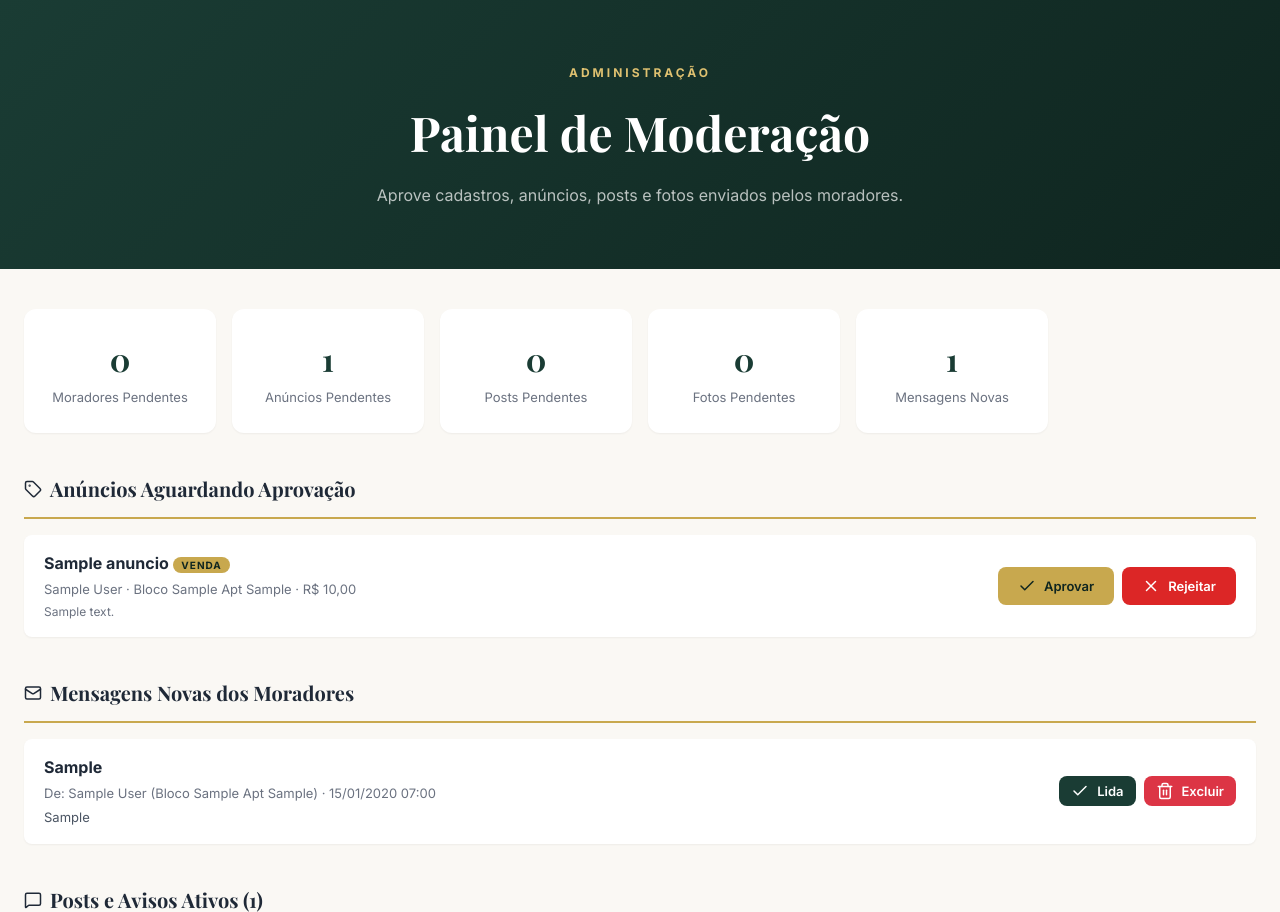
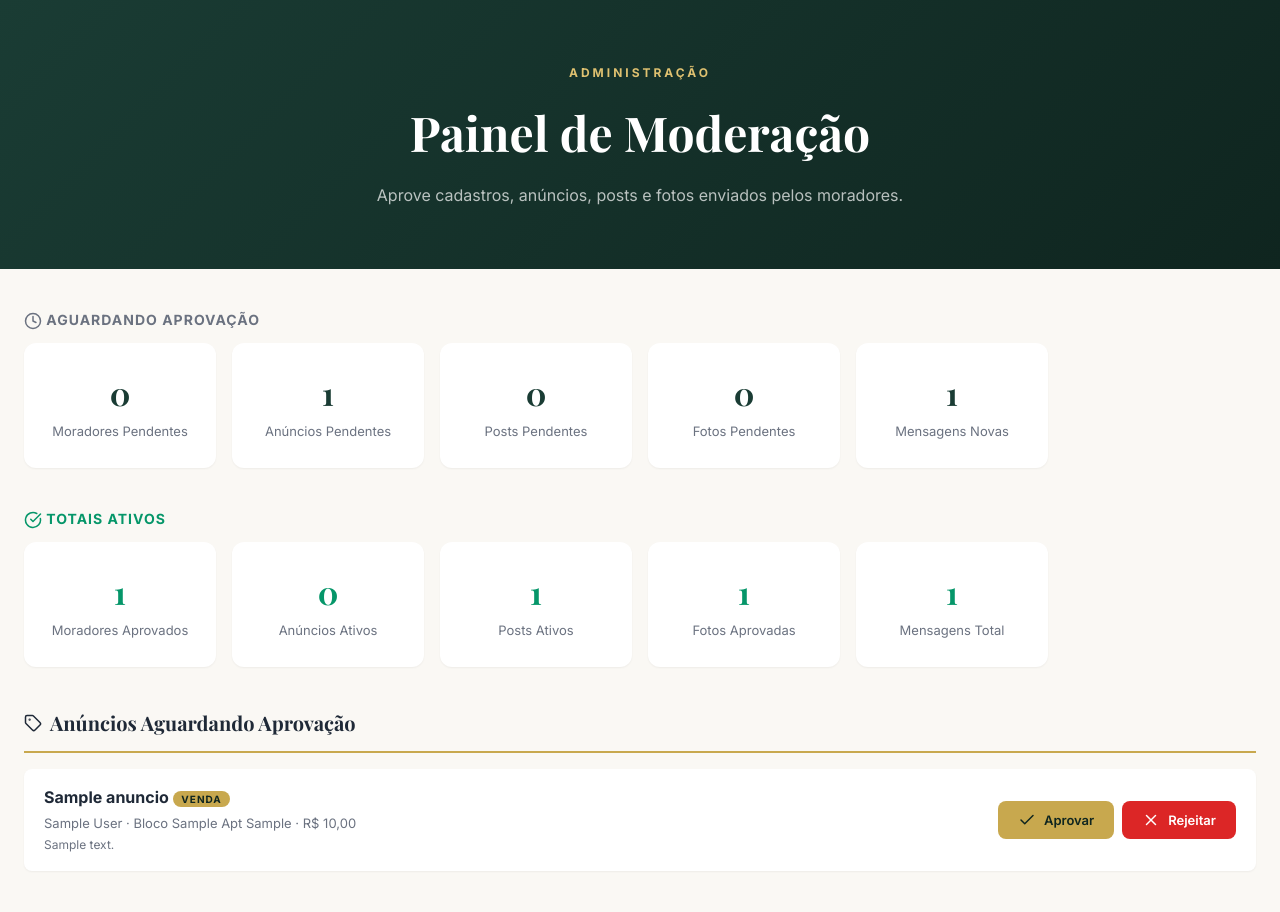
Before and after one commit to lumezencio/residencialparkclub, a Django app: page /moderacao/ in a window 1280 px wide. Shown: the part 117-1029 px from the top of the page. Run offline with Django 5.2, Linux system fonts and the light colour scheme; a user stored in the database is signed in; tables that the repository leaves empty hold one stand-in row (values such as "Sample post").

Commit message:
Painel moderação: adicionar resumo de totais ativos além dos pendentes
Co-Authored-By: Claude Opus 4.6 (1M context) <noreply@anthropic.com>

```diff
--- a/core/views.py
+++ b/core/views.py
@@ -170,6 +170,8 @@ def moderacao(request):
     usuarios_pendentes = Usuario.objects.filter(aprovado=False, is_active=True).order_by("-data_cadastro")
     midias_pendentes = MidiaCondominio.objects.filter(ativo=False).order_by("-criado_em")
     mensagens_novas = MensagemAdministracao.objects.filter(status="nova").order_by("-criado_em")
+    mensagens_total = MensagemAdministracao.objects.count()
+    midias_ativas = MidiaCondominio.objects.filter(ativo=True).count()
 
     # Lista de moderadores e moradores aprovados (só superadmin vê)
     moderadores = Usuario.objects.filter(tipo="moderador").order_by("first_name")
@@ -183,6 +185,8 @@ def moderacao(request):
         "usuarios_pendentes": usuarios_pendentes,
         "midias_pendentes": midias_pendentes,
         "mensagens_novas": mensagens_novas,
+        "mensagens_total": mensagens_total,
+        "midias_ativas": midias_ativas,
         "moderadores": moderadores,
         "moradores_aprovados": moradores_aprovados,
     })
--- a/templates/core/moderacao.html
+++ b/templates/core/moderacao.html
@@ -15,7 +15,10 @@
 <section class="section" style="padding-top:40px;">
     <div class="container">
 
-        <!-- Resumo -->
+        <!-- Resumo: Pendentes -->
+        <h3 class="animate-on-scroll" style="font-size:14px;color:var(--gray-500);text-transform:uppercase;letter-spacing:1px;margin-bottom:12px;">
+            <i data-lucide="clock" class="icon-sm"></i> Aguardando Aprovação
+        </h3>
         <div class="mod-summary animate-on-scroll">
             <div class="mod-stat">
                 <span class="mod-stat-number">{{ usuarios_pendentes|length }}</span>
@@ -36,6 +39,33 @@
             <div class="mod-stat">
                 <span class="mod-stat-number">{{ mensagens_novas|length }}</span>
                 <span class="mod-stat-label">Mensagens Novas</span>
+            </div>
+        </div>
+
+        <!-- Resumo: Ativos -->
+        <h3 class="animate-on-scroll" style="font-size:14px;color:var(--success);text-transform:uppercase;letter-spacing:1px;margin:28px 0 12px;">
+            <i data-lucide="check-circle" class="icon-sm"></i> Totais Ativos
+        </h3>
+        <div class="mod-summary animate-on-scroll" style="border-color:var(--success);">
+            <div class="mod-stat">
+                <span class="mod-stat-number" style="color:var(--success);">{{ moradores_aprovados|length }}</span>
+                <span class="mod-stat-label">Moradores Aprovados</span>
+            </div>
+            <div class="mod-stat">
+                <span class="mod-stat-number" style="color:var(--success);">{{ anuncios_aprovados|length }}</span>
+                <span class="mod-stat-label">Anúncios Ativos</span>
+            </div>
+            <div class="mod-stat">
+                <span class="mod-stat-number" style="color:var(--success);">{{ avisos_ativos|length }}</span>
+                <span class="mod-stat-label">Posts Ativos</span>
+            </div>
+            <div class="mod-stat">
+                <span class="mod-stat-number" style="color:var(--success);">{{ midias_ativas }}</span>
+                <span class="mod-stat-label">Fotos Aprovadas</span>
+            </div>
+            <div class="mod-stat">
+                <span class="mod-stat-number" style="color:var(--success);">{{ mensagens_total }}</span>
+                <span class="mod-stat-label">Mensagens Total</span>
             </div>
         </div>
 
```
